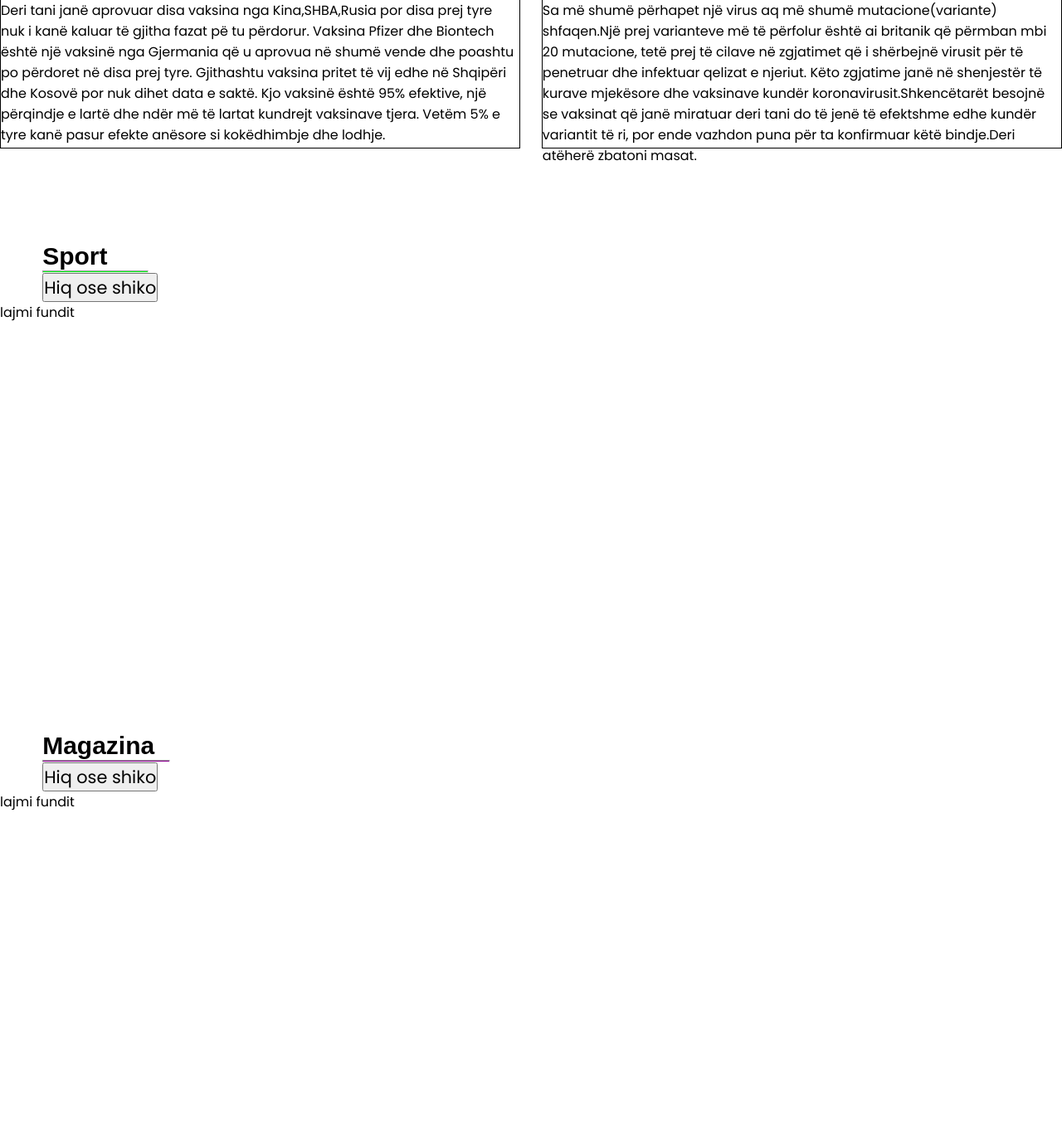
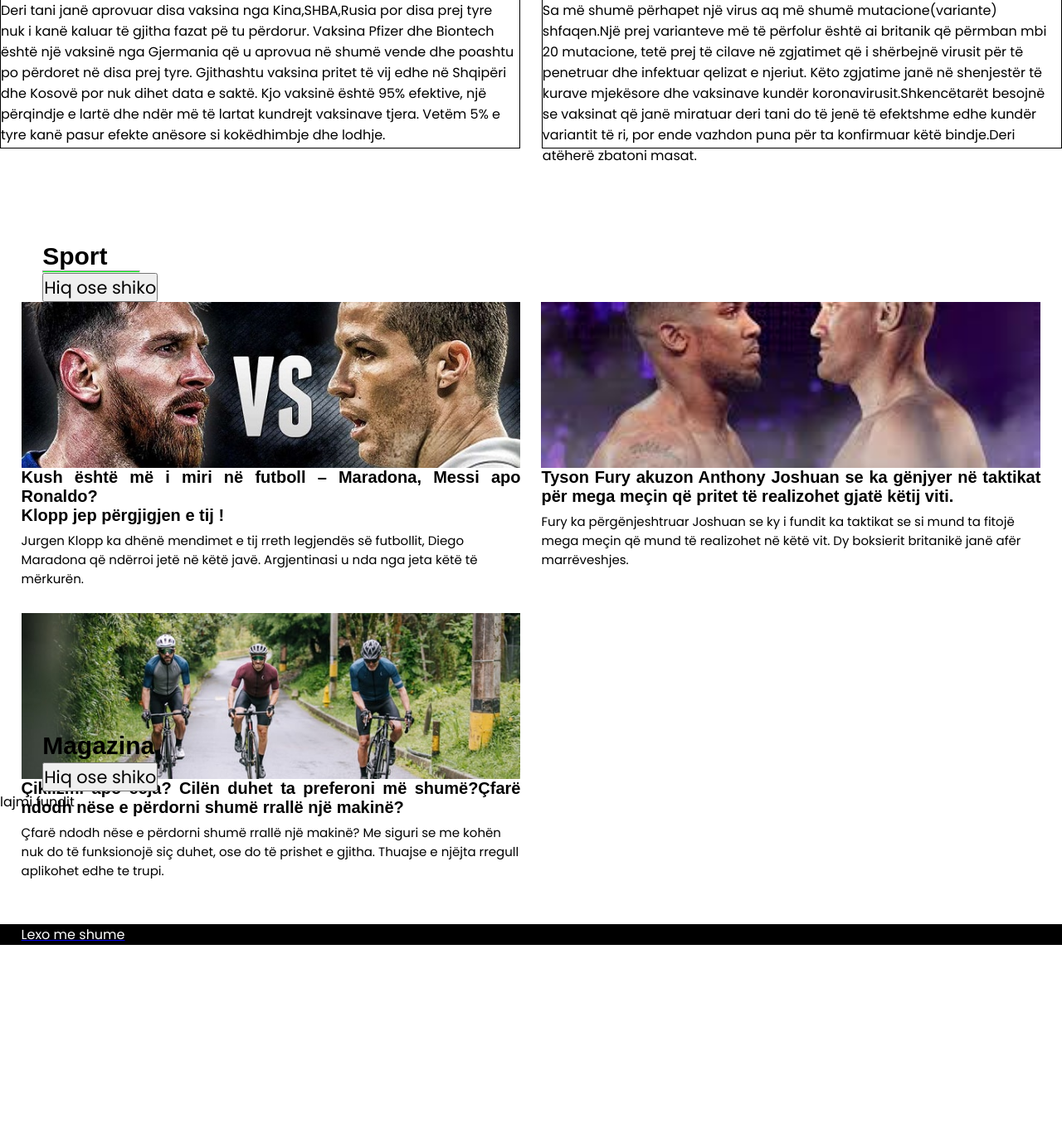
Before and after one commit to Aulon1/INT20_21_Gr21, a PHP site: page /portal.html in a window 1280 px wide. Shown: the part 1688-3067 px from the top of the page at 83% size. Run offline with PHP 8.4, Linux system fonts and the light colour scheme; some libraries are stand-ins or nearby versions.

Commit message:
Shtimi ne home i Sportit

```diff
--- a/portal.css
+++ b/portal.css
@@ -107,8 +107,67 @@
 
 .Titulli3  hr{
   background-color: rgb(0, 255, 21);
-  width: 50%;
+  width: 46%;
   height: 3px;
+}
+.slajmet{
+   width: 96%;
+   margin: auto;
+   display: grid;
+   grid-gap: 25px;
+   grid-template-columns: repeat(auto-fill,minmax(400px,1fr));
+   grid-auto-rows: 350px;
+}
+.slajmet img{
+   width: 100%;
+   margin: auto;
+   height: 200px;
+   object-fit:cover;
+}
+.slajmet> div{
+   background-color: white;
+  /* text-align: left; */
+}
+.slajmet p{
+   width: 100%;
+   margin: auto;
+   padding-top: 7px;
+   font-size: 15px;
+   color: black;
+}
+.slajmet a:link{
+   color: black;
+   background-color: transparent;
+   text-decoration: none;
+}
+
+.slajmet a:visited{
+   text-decoration: none;
+   color:rgb(29,29,85);
+   background-color: transparent;
+}
+.slajmet a:hover{
+  color:black;
+  background-color: transparent;
+  text-decoration: none;
+}
+.slajmet a:active{
+   color: black;
+   background-color: transparent;
+   text-decoration: none;
+}
+.slajmet h2{
+   text-decoration: none;
+   margin: auto;
+   font-size: 20px;
+   color: black;
+   text-align: justify;
+}
+.lexomeshum p{
+   text-decoration: none;
+   background-color: black;
+   color: white;
+   padding-left: 2%;
 }
 
 
--- a/portal.html
+++ b/portal.html
@@ -141,6 +141,8 @@ Portal</div>
     <article style="border:1px solid black; width: 49%; height:180px;position:absolute; right:0 ;"> Sa më shumë përhapet një virus aq më shumë mutacione(variante) shfaqen.Një prej varianteve më të përfolur është ai britanik që përmban mbi 20 mutacione, tetë prej të cilave në zgjatimet që i shërbejnë virusit për të penetruar dhe infektuar qelizat e njeriut. Këto zgjatime janë në shenjestër të kurave mjekësore dhe vaksinave kundër koronavirusit.Shkencëtarët besojnë se vaksinat që janë miratuar deri tani do të jenë të efektshme edhe kundër variantit të ri, por ende vazhdon puna për ta konfirmuar këtë bindje.Deri atëherë zbatoni masat.
        </article></br></br></br></div>
 </div>
+
+
 <!--Sporti-->
 <div class="PjesaSport">
   <div class="Titulli3">
@@ -150,8 +152,50 @@ Portal</div>
   </a>
   <button class="b3" > Hiq ose shiko</button>
   </div>
-  <div class="j3">lajmi fundit</div>
+  <div class="j3">
+
+    <div class="slajmet">
+      <div class="lajmi_1">
+        <a href="slajmi_2.html" target="_self">
+          <img src="slajmi_1.jpg" alt="Fotoja pare">
+         <h2>Kush  është  më  i  miri  në  futboll  – Maradona, Messi apo Ronaldo? <br>Klopp jep përgjigjen e tij !</h2>
+         <p> Jurgen Klopp ka dhënë mendimet e tij rreth legjendës së futbollit, Diego Maradona që ndërroi jetë në këtë javë.
+          Argjentinasi u nda nga jeta këtë të mërkurën.
+        </p>
+
+        </a>
+      </div>
+      <div class="lajmi_2">
+        <a href="slajmi_3.html" target="_self">
+          <img src="slajmi_2.jpg" alt="Fotoja dyte">
+          <h2>Tyson Fury akuzon Anthony Joshuan se ka gënjyer në taktikat për mega meçin që pritet të realizohet gjatë këtij viti.</h2>
+          <p>Fury ka përgënjeshtruar  Joshuan se ky i fundit ka taktikat se si mund ta fitojë mega meçin që mund të realizohet në këtë vit.
+            Dy boksierit britanikë janë afër marrëveshjes.
+            </p>
+        </a>
+      </div>
+    <div class="lajmi_4">
+      <a href="slajmi_5.html" >
+        <img src="slajmi_4.jpg" alt="Fotoja e kater">
+        <h2>&Ccedil;iklizmi apo ecja? Cilën duhet ta preferoni më shumë?&Ccedil;farë ndodh nëse e përdorni shumë rrallë një makinë?</h2>
+        <p>Çfarë ndodh nëse e përdorni shumë rrallë një makinë?
+           Me siguri se me kohën nuk do të funksionojë siç duhet,
+           ose do të prishet e gjitha.
+           Thuajse e njëjta rregull aplikohet edhe te trupi.
+        </p>
+      </a>
+    </div>
+  </div>
+  </div><br>
+  <div class="lexomeshum">
+    <a href="Sport.html"><p>Lexo me shume</p></a>
+  </div>
 </div>
+
+
+
+
+
 <!--Magazina-->
 <div class="PjesaMagazina">
   <div class="Titulli4">
```
